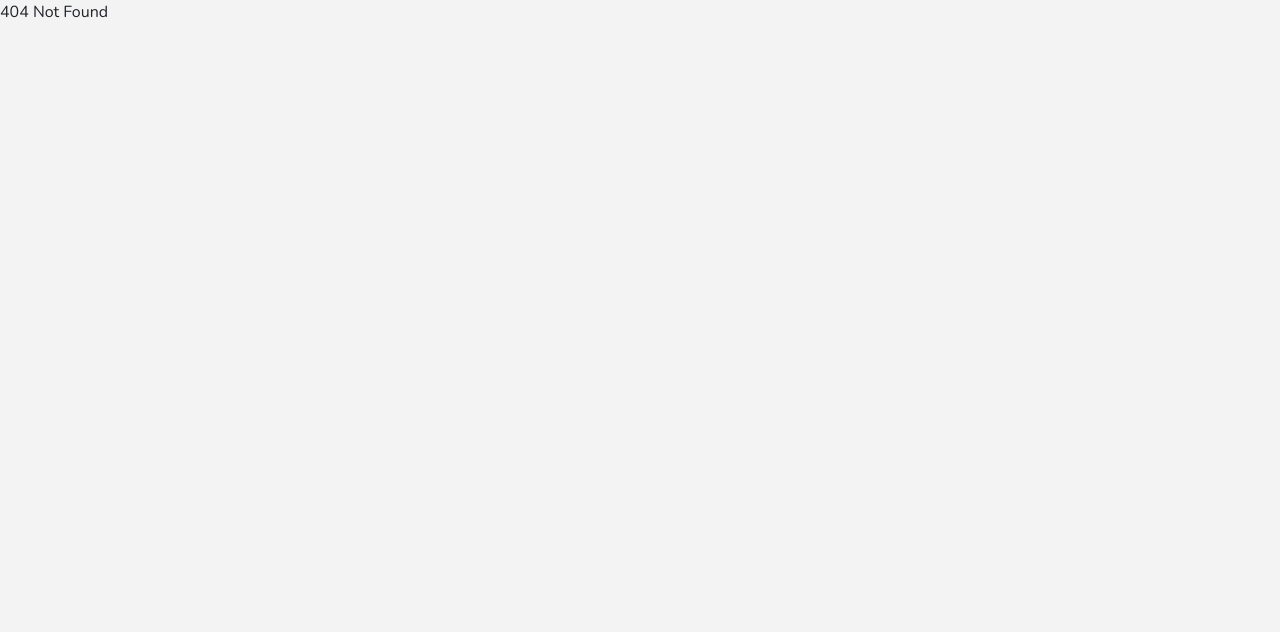
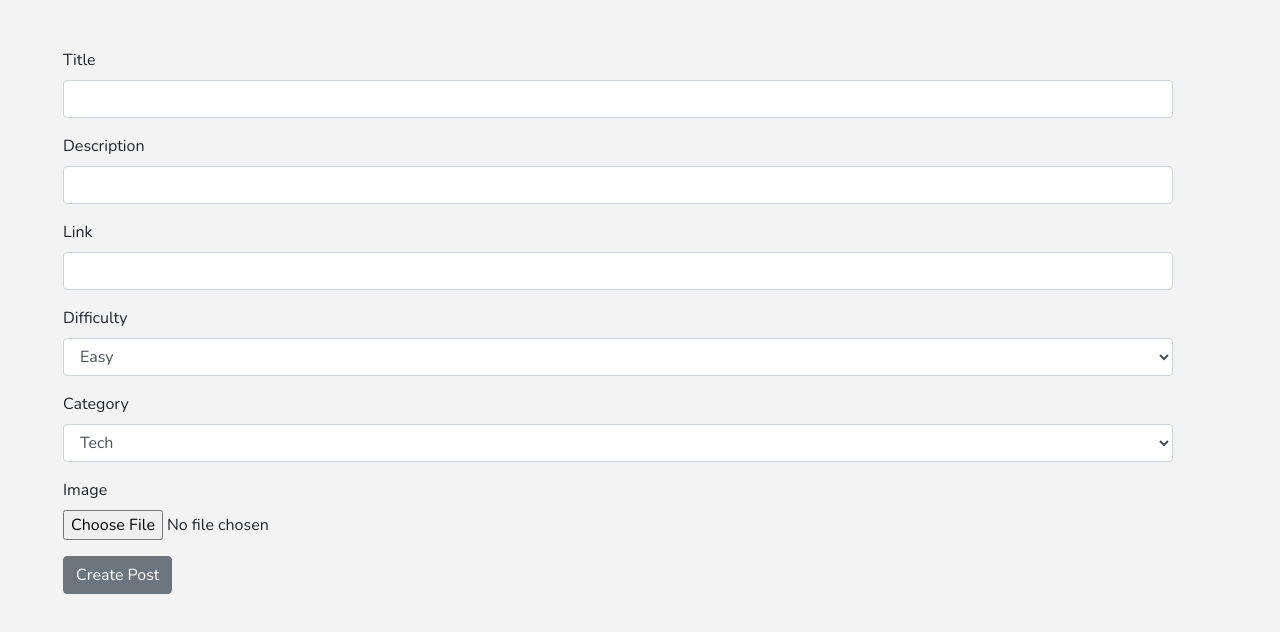
Before and after one commit to zyrocode/AppcademiX-FE, a React (Create React App) app: page /createpost in a window 1280 px wide. Before the commit this address had no page. Shown: the top 632 px of the page. Built offline with nearby package versions, Linux system fonts and the light colour scheme.

Commit message:
added create post

```diff
--- a/src/Components/AddPost.jsx
+++ /dev/null
@@ -1,19 +0,0 @@
-import React, { Component } from 'react';
-import AddPostLink from './AddPostLink';
-
-
-class AddPost extends Component {
-    state = {
-
-    }
-
-    render() {
-        return (
-            <>
-               <AddPostLink/>
-            </>
-        );
-    }
-}
-
-export default AddPost;
--- a/src/Components/AddPostLink.jsx
+++ /dev/null
@@ -1,26 +0,0 @@
-import React, { Component } from 'react';
-import Navbar from './Navbar';
-import { Container, Card, Form,FormGroup,Label,Input } from 'reactstrap'
-
-class addPostLink extends Component {
-    render() {
-        return (
-            <>
-                <Navbar />
-                <h1 className="text-center font-weight-bolder my-4" >Submit a product</h1>
-                <Container>
-                    <Card  >
-                        <Form>
-                            <FormGroup className="mb-2 mr-sm-2 mb-sm-0">
-                                <Label for="link" className="mr-sm-2  font-weight-bolder">Email</Label>
-                                <Input type="url" name="link" id="exampleEmail" placeholder="Url of product(eg https://www.youtube.com)" />
-                            </FormGroup>
-                        </Form>
-                    </Card>
-                </Container>
-            </>
-        );
-    }
-}
-
-export default addPostLink;
--- /dev/null
+++ b/src/Components/CreatePost.jsx
@@ -0,0 +1,92 @@
+import React, { Component } from 'react';
+import { Button, Col, Row, Fade, Container, Form, FormGroup, Label, Input } from 'reactstrap';
+
+class CreatePost extends Component {
+    state = {
+        title: "",
+        description: "",
+        link: "",
+        difficulty: "",
+        category: ""
+    }
+
+    render() {
+        return (
+            <Fade>
+                <Container className="m-5">
+                    <Row>
+                        <Col>
+                            <Form onSubmit={this.submitPost}>
+                                <FormGroup>
+                                    <Label>Title</Label>
+                                    <Input type="text" onChange={(e) => this.setState({ title: e.target.value })} value={this.state.title} required></Input>
+                                </FormGroup>
+                                <FormGroup>
+                                    <Label>Description</Label>
+                                    <Input type="text" onChange={(e) => this.setState({ description: e.target.value })} value={this.state.description} required></Input>
+                                </FormGroup>
+                                <FormGroup>
+                                    <Label>Link</Label>
+                                    <Input type="url" onChange={(e) => this.setState({ link: e.target.value })} value={this.state.link} required></Input>
+                                </FormGroup>
+                                <FormGroup>
+                                    <Label>Difficulty</Label>
+                                    <Input type="select" onChange={(e) => this.setState({ category: e.target.value })} value={this.state.category} required>
+                                        <option>Easy</option>
+                                        <option>Medium</option>
+                                        <option>Hard</option>
+                                    </Input>
+                                </FormGroup>
+                                <FormGroup>
+                                    <Label>Category</Label>
+                                    <Input type="select" onChange={(e) => this.setState({ category: e.target.value })} value={this.state.category} required>
+                                        <option>Tech</option>
+                                        <option>Sales</option>
+                                        <option>Productivity</option>
+                                        <option>Other</option>
+                                    </Input>
+                                </FormGroup>
+                                <FormGroup>
+                                    <Label>Image</Label>
+                                    <Input type="file"></Input>
+                                </FormGroup>
+                                <Button>Create Post</Button>
+                            </Form>
+                        </Col>
+                    </Row>
+                </Container>
+            </Fade>
+        );
+    }
+
+    submitPost = async (e) => {
+        e.preventDefault()
+        let post = {
+            title: this.state.title,
+            description: this.state.description,
+            link: this.state.link,
+            difficulty: this.state.difficulty,
+            category: this.state.category
+        }
+        try {
+            let response = await fetch("http://localhost:9000/api/posts/" + localStorage.getItem("username"), {
+                method: "POST",
+                headers: {
+                    "Authorization": "Bearer " + localStorage.getItem("access_token"),
+                    "Content-Type": "application/json"
+                },
+                body: JSON.stringify(post)
+            })
+            console.log(response)
+            if (response.ok){
+                this.props.history.push("/")
+            }
+            else
+                console.log("Error")
+        } catch (e) {
+            console.log(e)
+        }
+    }
+}
+
+export default CreatePost;
--- a/src/Components/Router.jsx
+++ b/src/Components/Router.jsx
@@ -1,7 +1,7 @@
 import React, { Component } from 'react';
 import { BrowserRouter as Router, Switch, Route } from 'react-router-dom'
 import PostPage from './PostPage'
-import AddPost from './AddPost'
+import CreatePost from './CreatePost'
 import ProfilePage from './ProfilePage'
 import NotFound from './NotFound'
 
@@ -11,7 +11,7 @@ class Register extends Component {
             <Router>
                 <Switch>
                     <Route path="/" exact component={PostPage} />
-                    <Route path="/addpost" exact component={AddPost} />
+                    <Route path="/createpost" exact component={CreatePost} />
                     <Route path="/profile/:username" exact component={ProfilePage} />
                     <Route component={NotFound} />
                 </Switch>
```
Also changed, not shown: src/Components/AddPostInfo.jsx (deleted, +0 -15 lines).
